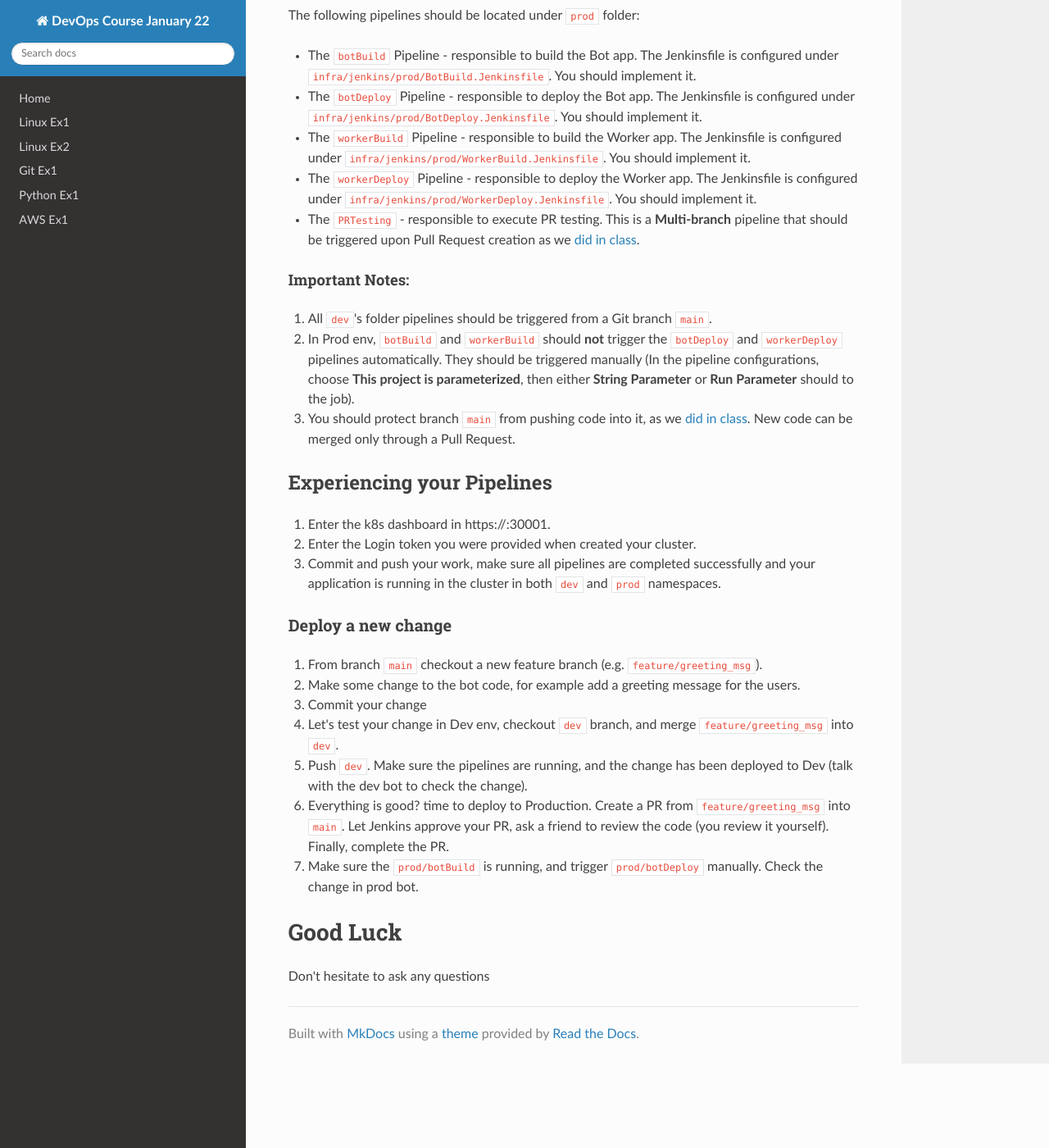
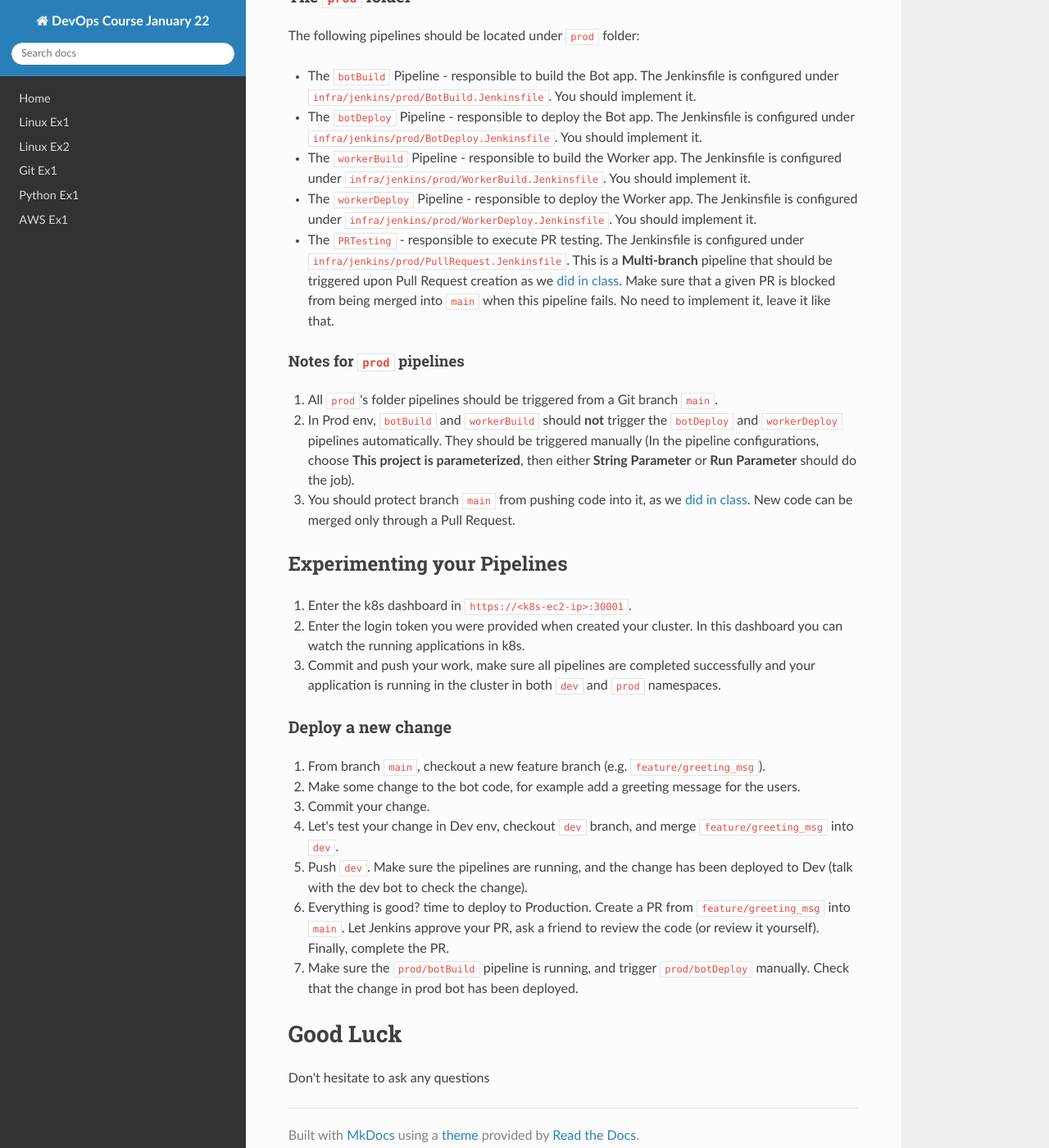
Before and after one commit to alonitac/DevOpsJan22, an MkDocs documentation site: the page built from docs/jenkins_ex1.md, in a window 1280 px wide and 1400 px high, scrolled down 2826 px. Shown: the whole window at 82% size. Built offline with MkDocs 1.6.1, drawn with Linux system fonts in a browser that asks for light colours; nearby versions of some CDN libraries; some of the changed text lies outside the part shown.

Commit message:
fixes jenkins ex

````diff
--- a/docs/jenkins_ex1.md
+++ b/docs/jenkins_ex1.md
@@ -11,9 +11,10 @@
    - `30001` for accessing the k8s dashboard.
    - `6443` to communicate with the k8s API.
    **Note:** since Jenkins will communicate with k0s using the EC2 instance's private IP, they both have to reside in the same VPC!
-2. Copy the files under `infra/helpers` directory (can be found in the PolyBot repo) to the home directory of your EC2 and execute by `bash init-k0s-cluster-amazon-linux.sh`.
-3. The PolyBot app will be running as Docker containers inside the Kubernetes cluster. Thus, your EC2 needs the appropriate permissions, i.e. S3, SQS. Specifically, it must have read permissions for your ECR registries.
-4. After a successful installation of the k8s cluster, from the EC2 terminal, create Kubernetes namespaces for the Development and Production environments:
+2. Copy the files under `infra/helpers` directory (can be found in the PolyBot repo) to the home directory of your EC2 and execute them by `bash init-k0s-cluster-amazon-linux.sh`.
+3. Keep the Dashboard url, and the login token printed on screen. We will be using them later on.
+4. The PolyBot app will be running as Docker containers inside the Kubernetes cluster. Thus, your EC2 instance in which the k8s cluster is running need the appropriate permissions, i.e. S3, SQS, etc... Specifically, it must have read permissions for your ECR registries.
+5. After a successful installation of the k8s cluster, from the EC2 terminal, create Kubernetes namespaces for the Development and Production environments:
 ```shell
 $ kubectl create namespace dev
 >> namespace/dev created
@@ -48,7 +49,7 @@
 ## The Dev and Prod CI/CD pipelines
 
 All the code in this exercise is already given to you in the [PolyBot repo](https://github.com/alonitac/PolyBot), `main` branch. So no need to write any Python.
-Throughout this exercise we will be working with branches `dev` and `main` which representing Development and Production environments accordingly, the app is the old good PolyBot (excluding the autoscaling functionality).
+Throughout this exercise we will be working with branches `dev` and `main` which representing Development and Production environments accordingly. The app is the old good PolyBot (excluding the autoscaling functionality).
 If you are using branch `main` or `dev` for your personal PolyBot implementation, checkout it to another branch for now, so you'll have a backup of your version, and use `main` and `dev` for this exercise. Later on, after you are comfortable with the new project structure, you can migrate your code into the bare PolyBot implementation you are given.
 
 You are going to implement full CI/CD pipelines for the PolyBot (bot and worker) app in Development and Production environments, using Jenkins.
@@ -65,7 +66,7 @@
 - The `workerBuild` Pipeline - responsible to build the Worker app. The Jenkinsfile configured under `infra/jenkins/dev/WorkerBuild.Jenkinsfile`. You should implement it. This pipeline should be triggered upon changes in `common/` and `services/worker/` dirs only.
 - The `workerDeploy` Pipeline - responsible to deploy the Worker app. The Jenkinsfile is **completely** implemented under `infra/jenkins/dev/WorkerDeploy.Jenkinsfile`. No need to change.
 
-##### Notes for `dev` pipelines
+#### Notes for `dev` pipelines
 
 1. All `dev` pipelines should **only** be triggered from a Git branch called `dev` (if you don't have the `dev` branch, check it out initially from `main`).
 2. In Dev env, `botBuild` and `workerBuild` should automatically trigger the `botDeploy` and `workerDeploy` pipelines accordingly (see **Trigger Deploy** stages in the Jenkinsfiles).
@@ -80,29 +81,29 @@
 - The `botDeploy` Pipeline - responsible to deploy the Bot app. The Jenkinsfile is configured under `infra/jenkins/prod/BotDeploy.Jenkinsfile`. You should implement it.
 - The `workerBuild` Pipeline - responsible to build the Worker app. The Jenkinsfile is configured under `infra/jenkins/prod/WorkerBuild.Jenkinsfile`. You should implement it.
 - The `workerDeploy` Pipeline - responsible to deploy the Worker app. The Jenkinsfile is configured under `infra/jenkins/prod/WorkerDeploy.Jenkinsfile`. You should implement it.
-- The `PRTesting` - responsible to execute PR testing. This is a **Multi-branch** pipeline that should be triggered upon Pull Request creation as we [did in class](https://github.com/alonitac/DevOpsJan22/blob/main/17_jenkins/jenkins_tutorial.md#pull-request-testing).
+- The `PRTesting` - responsible to execute PR testing. The Jenkinsfile is configured under `infra/jenkins/prod/PullRequest.Jenkinsfile`. This is a **Multi-branch** pipeline that should be triggered upon Pull Request creation as we [did in class](https://github.com/alonitac/DevOpsJan22/blob/main/17_jenkins/jenkins_tutorial.md#pull-request-testing). Make sure that a given PR is blocked from being merged into `main` when this pipeline fails. No need to implement it, leave it like that.
 
-#### Important Notes:
+#### Notes for `prod` pipelines
 
-1. All `dev`'s folder pipelines should be triggered from a Git branch `main`.
-2. In Prod env, `botBuild` and `workerBuild` should **not** trigger the `botDeploy` and `workerDeploy` pipelines automatically. They should be triggered manually (In the pipeline configurations, choose **This project is parameterized**, then either **String Parameter** or **Run Parameter** should to the job).
+1. All `prod`'s folder pipelines should be triggered from a Git branch `main`.
+2. In Prod env, `botBuild` and `workerBuild` should **not** trigger the `botDeploy` and `workerDeploy` pipelines automatically. They should be triggered manually (In the pipeline configurations, choose **This project is parameterized**, then either **String Parameter** or **Run Parameter** should do the job).
 3. You should protect branch `main` from pushing code into it, as we [did in class](https://github.com/alonitac/DevOpsJan22/blob/main/17_jenkins/jenkins_tutorial.md#pull-request-testing). New code can be merged only through a Pull Request.
 
-## Experiencing your Pipelines
+## Experimenting your Pipelines
 
-1. Enter the k8s dashboard in https://<k8s-ec2-ip>:30001.
-2. Enter the Login token you were provided when created your cluster.
+1. Enter the k8s dashboard in `https://<k8s-ec2-ip>:30001`.
+2. Enter the login token you were provided when created your cluster. In this dashboard you can watch the running applications in k8s.
 3. Commit and push your work, make sure all pipelines are completed successfully and your application is running in the cluster in both `dev` and `prod` namespaces.
 
 ### Deploy a new change
 
-1. From branch `main` checkout a new feature branch (e.g. `feature/greeting_msg`).
+1. From branch `main`, checkout a new feature branch (e.g. `feature/greeting_msg`).
 2. Make some change to the bot code, for example add a greeting message for the users.
-3. Commit your change
+3. Commit your change.
 4. Let's test your change in Dev env, checkout `dev` branch, and merge `feature/greeting_msg` into `dev`.
 5. Push `dev`. Make sure the pipelines are running, and the change has been deployed to Dev (talk with the dev bot to check the change).
-6. Everything is good? time to deploy to Production. Create a PR from `feature/greeting_msg` into `main`. Let Jenkins approve your PR, ask a friend to review the code (you review it yourself). Finally, complete the PR.
-7. Make sure the `prod/botBuild` is running, and trigger `prod/botDeploy` manually. Check the change in prod bot.
+6. Everything is good? time to deploy to Production. Create a PR from `feature/greeting_msg` into `main`. Let Jenkins approve your PR, ask a friend to review the code (or review it yourself). Finally, complete the PR.
+7. Make sure the `prod/botBuild` pipeline is running, and trigger `prod/botDeploy` manually. Check that the change in prod bot has been deployed.
 
 
 # Good Luck
````
